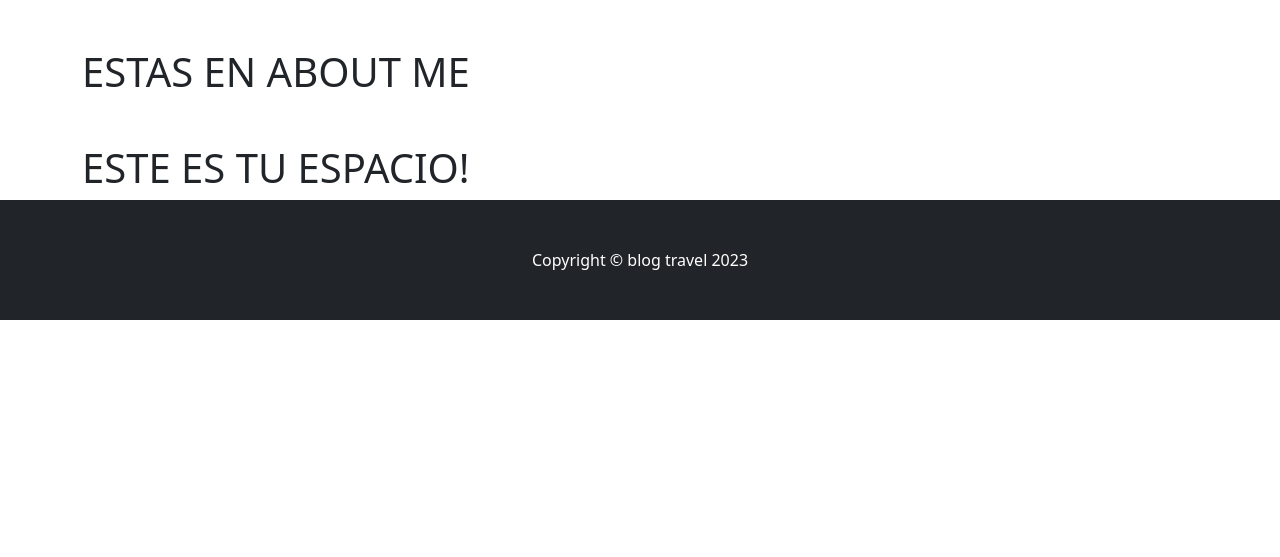
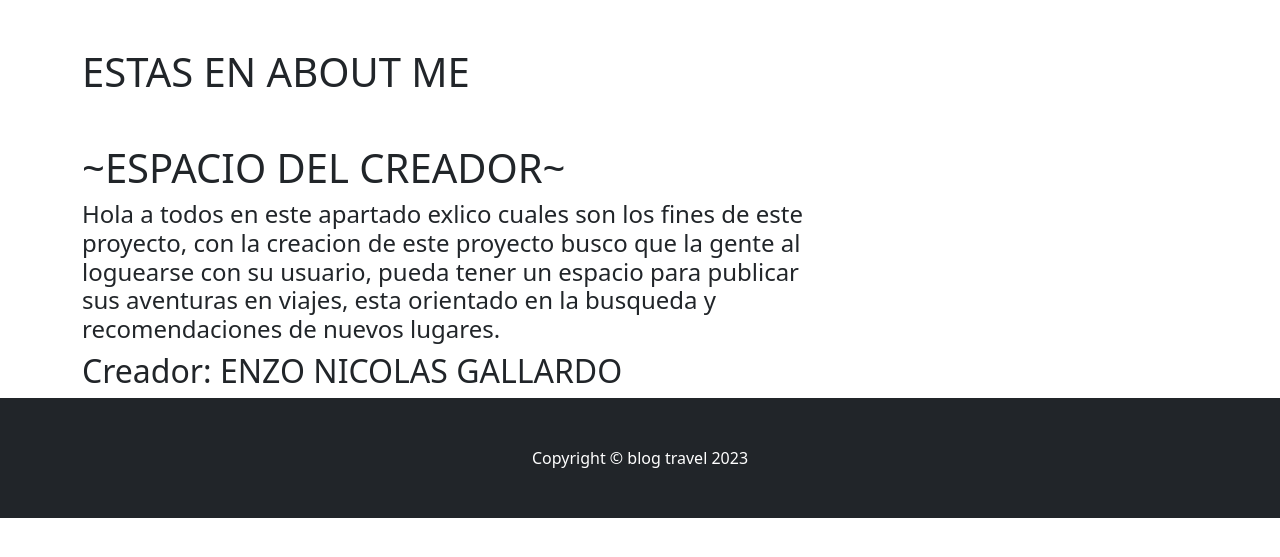
Before and after one commit to GallardoNicolass/TravelsBlogg, a Django app: page /AppBlog/about/ in a window 1280 px wide. Shown: the part 56-613 px from the top of the page. Run offline with Django 4.2, Linux system fonts and the light colour scheme; a user stored in the database is signed in; some libraries are stand-ins or nearby versions.

Commit message:
blogTravel

```diff
--- a/AppBlog/templates/AppBlogg/about.html
+++ b/AppBlog/templates/AppBlogg/about.html
@@ -8,5 +8,7 @@
 {% endblock %}
 
 {% block contenido_que_cambia %}
-<h1>ESTE ES TU ESPACIO!</h1>
+<h1>~ESPACIO DEL CREADOR~</h1>
+<h4>Hola a todos en este apartado exlico cuales son los fines de este proyecto, con la creacion de este proyecto busco que la gente al loguearse con su usuario, pueda tener un espacio para publicar sus aventuras en viajes, esta orientado en la busqueda y recomendaciones de nuevos lugares.</h4>
+<h2>Creador: ENZO NICOLAS GALLARDO</h2>
 {% endblock %}
--- a/AppBlog/templates/AppBlogg/editarPerfil.html
+++ b/AppBlog/templates/AppBlogg/editarPerfil.html
@@ -3,7 +3,8 @@
 {% load static %}
 
 {% block titulo %}
-<h1 class="mb-5">EDITANDO USUARIO: {{ nombreusuario }} </h1>
+<h1 class="mb-5">PERFIL DE: {{ nombreusuario }} </h1>
+<h1 class="mb-5">EDITAR USUARIO: {{ nombreusuario }} </h1>
 {% endblock %}
 
 {% block contenido_que_cambia %}
--- a/AppBlog/templates/AppBlogg/padre.html
+++ b/AppBlog/templates/AppBlogg/padre.html
@@ -23,7 +23,7 @@
                         {% if user.is_authenticated %}
                         <a class="btn btn-dark px-5"  href="{% url 'inicio' %}">INICIO</a>
                         <a class="btn btn-dark px-5" href="{% url 'leerPosts' %}">Posts</a>
-                        <a class="btn btn-dark px-5" href="{% url 'perfil' %}">Perfil</a>
+                        <a class="btn btn-dark px-5" href="{% url 'editarPerfil' %}">Perfil</a>
                         <a class="btn btn-dark px-5" href="{% url 'about' %}">About</a>
                         <p>Bienvenido: {{ user.username }}</p>
                         <a class="btn btn-danger px-5" href="{% url 'logout' %}">CERRAR SESION</a>
--- a/AppBlog/templates/AppBlogg/perfil.html
+++ b/AppBlog/templates/AppBlogg/perfil.html
@@ -9,7 +9,6 @@
 
 {% block contenido_que_cambia %}
 <h1>ESTE ES TU PERFIL!</h1>
-<section>
 
 
 
@@ -17,7 +16,8 @@
 
 
 
-    {% endfor %}
+
+
 <h3>{{ mensaje }}</h3>
 
 {% endblock %}
```
